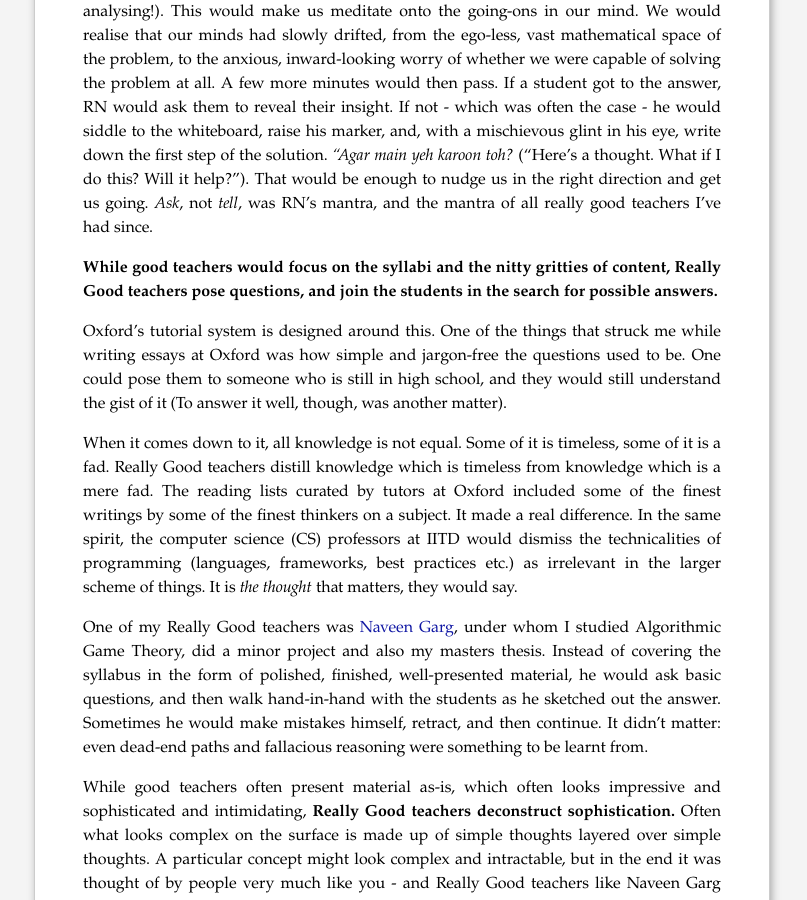
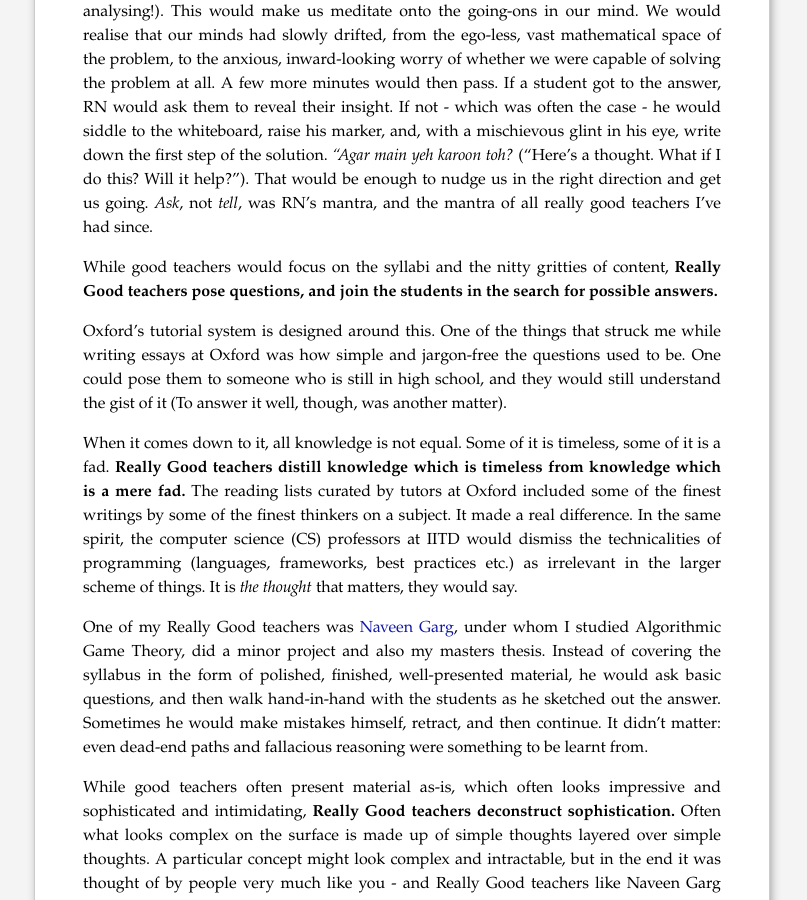
Before and after one commit to piyushahuja/piyushahuja.github.io, a Jekyll site: the page built from _posts/journal/2020-09-05-teachers.md, in a window 1280 px wide and 900 px high, scrolled down 487 px. Shown: the whole window, without its empty margins (238-1045 px from the left). Built offline with Jekyll 4.4.1, drawn with Linux system fonts in a browser that asks for light colours; comment, search, counter and statistics services are not loaded.

```diff
--- a/_posts/journal/2020-09-05-teachers.md
+++ b/_posts/journal/2020-09-05-teachers.md
@@ -17,11 +17,11 @@ The first Really Good teacher I had was before I even went to college. His name
 This habit, of letting self-doubt get the better of us when it shouldn't, is what RN Arora would  then take aim at. *“Tum log analyse nahin karte...”* (You guys are not thinking, analysing!). This would make us meditate onto the going-ons in our mind. We would realise that our minds had slowly drifted, from the ego-less, vast mathematical space of the problem, to the anxious, inward-looking worry of whether we were capable of solving the problem at all.
 A few more minutes would then pass.  If a student got to the answer, RN would ask them to reveal their insight. If not - which was often the case - he would siddle to the whiteboard, raise his marker, and, with a mischievous glint in his eye, write down the first step of the solution. *“Agar main yeh karoon toh?* ("Here’s a thought. What if I do this? Will it help?”).  That would be enough to nudge us in the right direction and get us going.  *Ask*, not *tell*, was RN’s mantra, and the mantra of all really good teachers I’ve had since.
 
-**While good teachers would focus on the syllabi and the nitty gritties of content, Really Good teachers pose questions, and join the students in the search for possible answers.**
+While good teachers would focus on the syllabi and the nitty gritties of content, **Really Good teachers pose questions, and join the students in the search for possible answers.**
 
 Oxford’s tutorial system is designed around this.  One of the things that struck me while writing essays at Oxford was how simple and jargon-free the questions used to be. One could pose them to someone who is still in high school, and they would still understand the gist of it (To answer it well, though, was another matter).
 
-When it comes down to it, all knowledge is not equal. Some of it is timeless, some of it is a fad.  Really Good teachers distill knowledge which is timeless from knowledge which is a mere fad. The reading lists curated by tutors at Oxford included some of the finest writings by some of the finest thinkers on a subject. It made a real difference.  In the same spirit, the computer science (CS) professors at IITD would dismiss the technicalities of programming (languages, frameworks, best practices etc.) as irrelevant in the larger scheme of things. It is *the thought* that matters, they would say.
+When it comes down to it, all knowledge is not equal. Some of it is timeless, some of it is a fad.  **Really Good teachers distill knowledge which is timeless from knowledge which is a mere fad.** The reading lists curated by tutors at Oxford included some of the finest writings by some of the finest thinkers on a subject. It made a real difference.  In the same spirit, the computer science (CS) professors at IITD would dismiss the technicalities of programming (languages, frameworks, best practices etc.) as irrelevant in the larger scheme of things. It is *the thought* that matters, they would say.
 
 One of my Really Good teachers was [Naveen Garg](https://en.wikipedia.org/wiki/Naveen_Garg?fbclid=IwAR0KYN66YkAPs0w_xFx0KwbbA6uT0EN-RXcDGJ_BjxtDLvk8dqLNZkrCOqc), under whom I studied Algorithmic Game Theory, did a minor project and also my masters thesis.  Instead of covering the syllabus in the form of polished, finished, well-presented material, he would ask basic questions, and then walk hand-in-hand with the students as he sketched out the answer. Sometimes he would make mistakes himself, retract, and then continue. It didn’t matter: even dead-end paths and fallacious reasoning were something to be learnt from.
 
```
